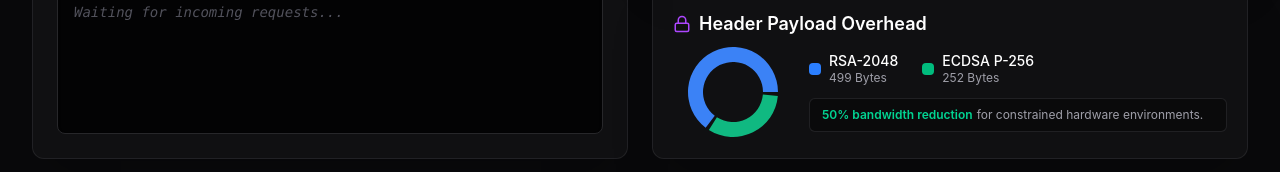
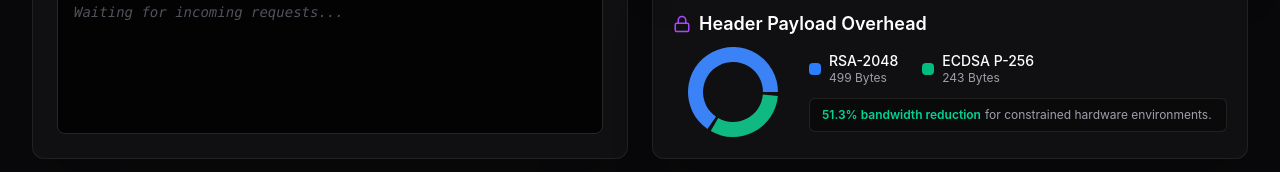
Before and after one commit to altdmfk/fido2-pop-gateway, a React (Vite) app in the folder frontend/: page / in a window 1280 px wide. Shown: the part 878-1050 px from the top of the page. Built offline with nearby package versions, Linux system fonts and the light colour scheme.

Commit message:
docs, frontend: update visualization dashboard and English paper with new benchmark metrics

```diff
--- a/frontend/src/components/Dashboard.tsx
+++ b/frontend/src/components/Dashboard.tsx
@@ -146,7 +146,7 @@
 
   const payloadData = [
     { name: 'RSA-2048', value: 499 },
-    { name: 'ECDSA P-256', value: 252 },
+    { name: 'ECDSA P-256', value: 243 },
   ];
   const PIE_COLORS = ['#3b82f6', '#10b981'];
 
@@ -402,12 +402,12 @@
                     <div className="w-3 h-3 rounded bg-emerald-500"></div>
                     <div>
                       <div className="text-sm font-medium text-white leading-tight">ECDSA P-256</div>
-                      <div className="text-xs text-zinc-400">252 Bytes</div>
+                      <div className="text-xs text-zinc-400">243 Bytes</div>
                     </div>
                   </div>
                 </div>
                 <p className="text-xs text-zinc-400 bg-zinc-950/80 py-2 px-3 rounded-md border border-zinc-800/80 inline-block">
-                  <span className="text-emerald-400 font-semibold mr-1">50% bandwidth reduction</span>
+                  <span className="text-emerald-400 font-semibold mr-1">51.3% bandwidth reduction</span>
                   for constrained hardware environments.
                 </p>
               </div>
```
Also changed, not shown: 5 other files (tests, documents, lock files or other folders).
